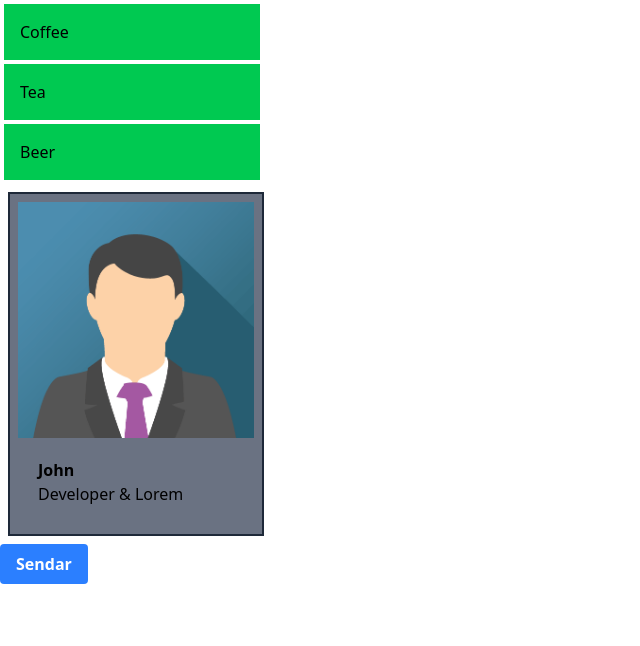
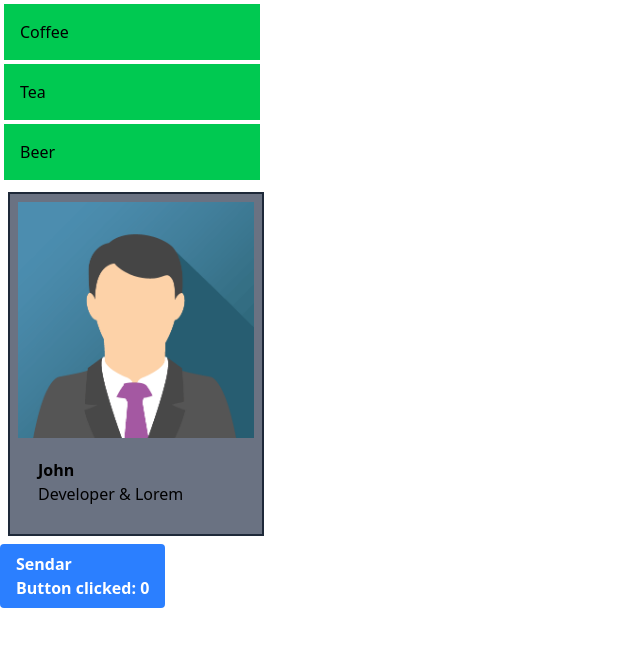
Before and after one commit to SarahcwI/4cWI, a React (Vite) app in the folder 06_React/02_Aufgabe_Komponente/Komponenten_bauen/: page / in a window 1280 px wide. Shown: the top 646 px of the page, without its empty margins (0-640 px from the left). Built offline with nearby package versions, Linux system fonts and the light colour scheme.

Commit message:
added_use_state_to_btn_but_without_onclick

```diff
--- a/06_React/02_Aufgabe_Komponente/Komponenten_bauen/src/components/Button.jsx
+++ b/06_React/02_Aufgabe_Komponente/Komponenten_bauen/src/components/Button.jsx
@@ -1,10 +1,14 @@
 import React from 'react'
+import {useState} from 'react';
 
 export default function
-button({description}) {
+Button({description}) {
+
+    const[amountOfClicks, setAmountofClicks] = useState(0);
   return (
     <div className="bg-blue-500 hover:bg-blue-700 text-white font-bold py-2 px-4 rounded w-fit">
         <button>{description}</button>
+        <div>Button clicked: {amountOfClicks}</div>
     </div>
   )
 }
```
